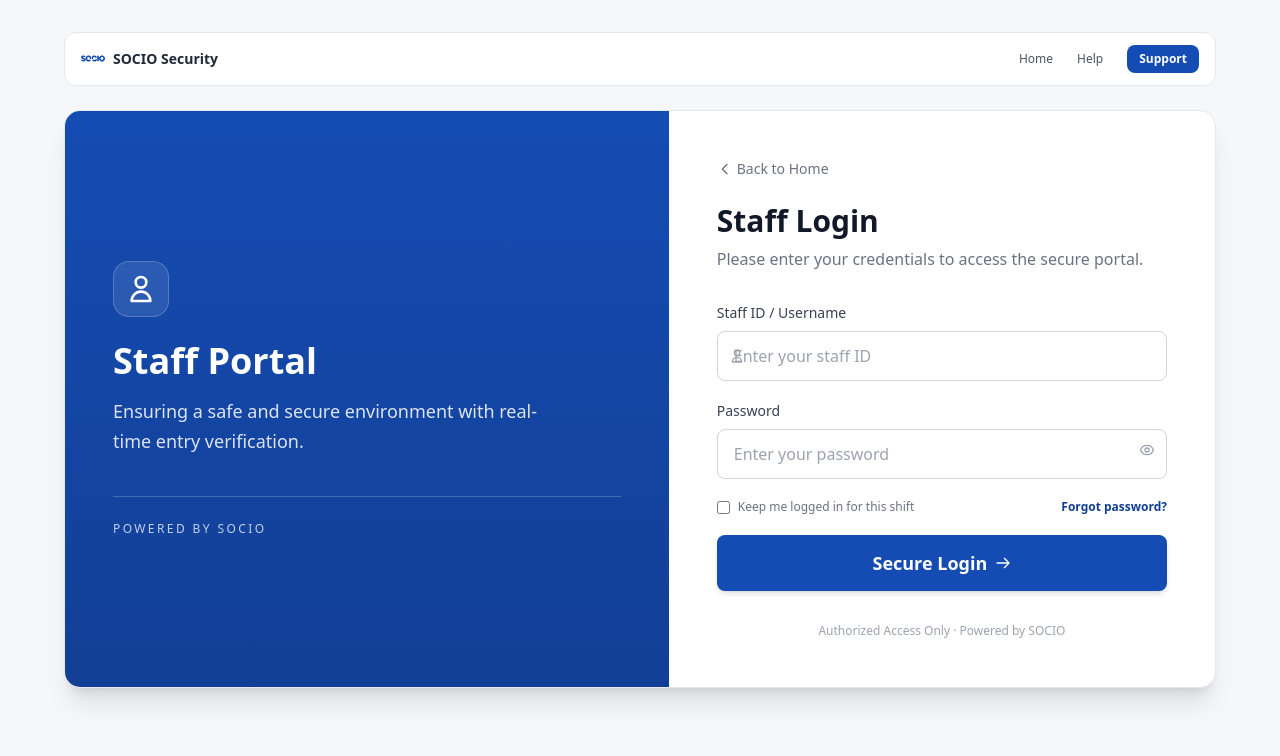
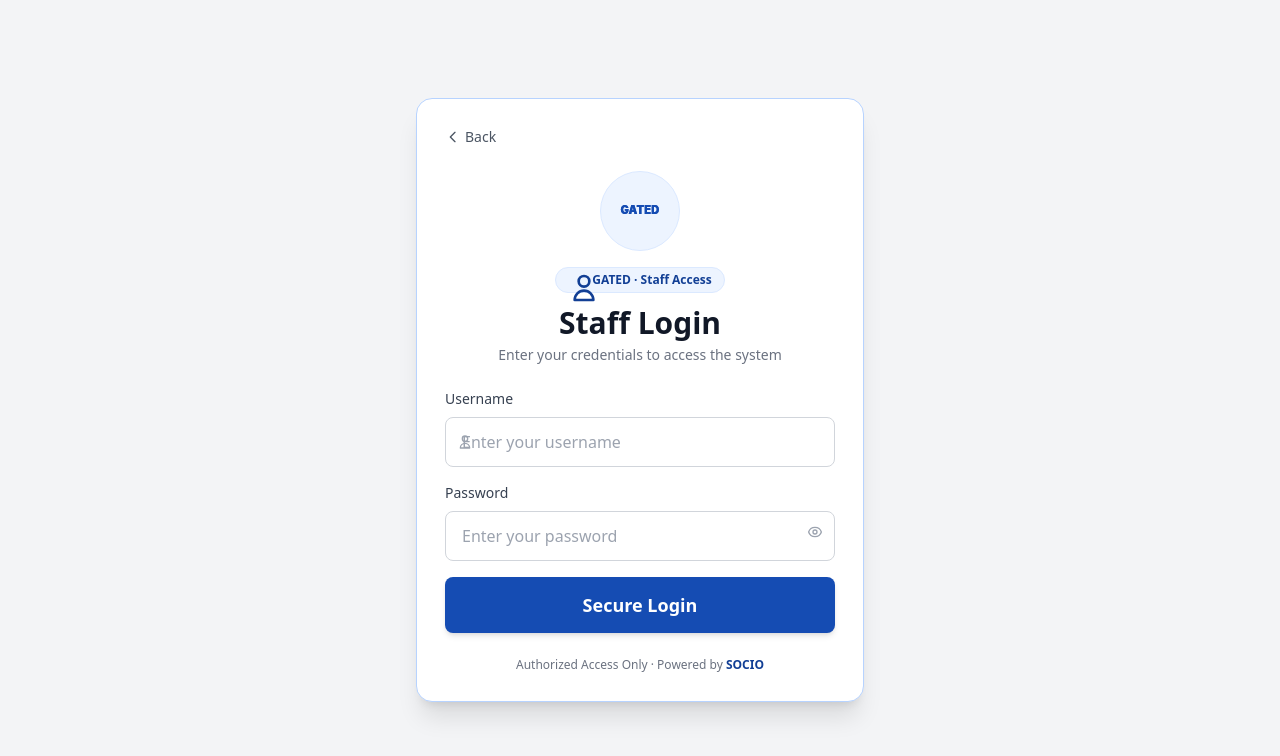
Before and after one commit to thesachinyyadav/universitygatedv2, a Next.js app: page /login in a window 1280 px wide. Shown: the top 756 px of the page. Built offline with nearby package versions, Linux system fonts and the light colour scheme.

Commit message:
Apply GATED branding updates and fix organiser JSX build error

```diff
--- a/components/FooterHolder.tsx
+++ b/components/FooterHolder.tsx
@@ -174,9 +174,9 @@
 
         <div className="hidden md:flex flex-col md:flex-row justify-between items-center gap-2 sm:gap-3">
           <div className="flex items-center gap-3">
-            <Image src="/socio.svg" alt="SOCIO" width={24} height={24} className="w-6 h-6 opacity-75" />
+            <Image src="/gated.svg" alt="GATED" width={24} height={24} className="w-6 h-6 opacity-75" />
             <span className="text-slate-500 text-xs sm:text-sm font-medium text-center md:text-left">
-              © 2026 SOCIO Gated Access. Powered by SOCIO.
+              © 2026 GATED Access. Powered by SOCIO.
             </span>
           </div>
 
--- a/components/LoadingScreen.tsx
+++ b/components/LoadingScreen.tsx
@@ -17,8 +17,8 @@
         >
           <div className="relative w-32 h-32 mx-auto">
             <Image
-              src="/socio.svg"
-              alt="SOCIO Logo"
+              src="/gated.svg"
+              alt="GATED Logo"
               width={128}
               height={128}
               className="object-contain"
--- a/components/Navbar.tsx
+++ b/components/Navbar.tsx
@@ -50,19 +50,19 @@
           <Link href="/" className="flex items-center space-x-2 sm:space-x-3 hover:opacity-90 transition">
             <div className="w-9 h-9 sm:w-10 sm:h-10 bg-primary-50 rounded-lg p-1.5 flex items-center justify-center border border-primary-100">
               <Image
-                src="/socio.svg"
-                alt="SOCIO"
+                src="/gated.svg"
+                alt="GATED"
                 width={48}
                 height={48}
                 className="w-full h-full object-contain"
               />
             </div>
             <div className="hidden sm:block">
-              <h1 className="text-base font-bold leading-tight text-slate-900">SOCIO Gated</h1>
+              <h1 className="text-base font-bold leading-tight text-slate-900">GATED</h1>
               <p className="text-[11px] text-slate-500">Powered by SOCIO</p>
             </div>
             <div className="sm:hidden">
-              <h1 className="text-base font-bold text-slate-900">SOCIO Gated</h1>
+              <h1 className="text-base font-bold text-slate-900">GATED</h1>
             </div>
           </Link>
 
--- a/components/PWAInstallPrompt.tsx
+++ b/components/PWAInstallPrompt.tsx
@@ -29,8 +29,8 @@
             <div className="flex items-center space-x-4">
               <div className="w-16 h-16 bg-white rounded-2xl p-2 flex items-center justify-center shadow-lg">
                 <Image
-                  src="/socio.svg"
-                  alt="SOCIO"
+                  src="/gated.svg"
+                  alt="GATED"
                   width={64}
                   height={64}
                   className="w-full h-full object-contain"
@@ -46,7 +46,7 @@
           {/* Content */}
           <div className="p-6">
             <h4 className="text-lg font-semibold text-gray-800 mb-3">
-              Install SOCIO Gated Access
+              Install GATED Access
             </h4>
             <p className="text-gray-600 mb-4 text-sm leading-relaxed">
               Add this app to your home screen for quick and easy access to campus entry management, powered by SOCIO.
--- a/pages/_document.tsx
+++ b/pages/_document.tsx
@@ -5,8 +5,8 @@
     <Html lang="en">
       <Head>
         {/* Favicon */}
-        <link rel="icon" href="/socio.svg" />
-        <link rel="apple-touch-icon" href="/socio.svg" />
+        <link rel="icon" href="/gated.svg" />
+        <link rel="apple-touch-icon" href="/gated.svg" />
 
         {/* PWA Manifest */}
         <link rel="manifest" href="/manifest.json" />
@@ -30,14 +30,14 @@
         <meta name="msapplication-tap-highlight" content="no" />
 
         {/* SEO */}
-        <meta name="description" content="Secure, efficient entry management for campus access and events. Powered by SOCIO." />
-        <meta name="keywords" content="SOCIO, Gated Access, QR Code, Campus Entry, Event Management, Security" />
+        <meta name="description" content="GATED provides secure, efficient entry management for campus access and events. Powered by SOCIO." />
+        <meta name="keywords" content="GATED, SOCIO, Gated Access, QR Code, Campus Entry, Event Management, Security" />
 
         {/* Open Graph / Social Media */}
         <meta property="og:type" content="website" />
-        <meta property="og:title" content="SOCIO Gated Access Management" />
-        <meta property="og:description" content="Secure, efficient entry management for campus events and access, powered by SOCIO." />
-        <meta property="og:image" content="/socio.svg" />
+        <meta property="og:title" content="GATED Access Management" />
+        <meta property="og:description" content="GATED secures campus events and access management, powered by SOCIO." />
+        <meta property="og:image" content="/gated.svg" />
 
         {/* iOS Splash Screens */}
         <link rel="apple-touch-startup-image" href="/icon-512x512.png" />
--- a/pages/index.tsx
+++ b/pages/index.tsx
@@ -52,7 +52,7 @@
 
             <motion.div initial={{ opacity: 0, y: 12 }} animate={{ opacity: 1, y: 0 }} className="relative z-10 max-w-2xl">
               <span className="inline-block px-3 py-1 rounded-full bg-tertiary-600 text-slate-900 text-[11px] font-bold uppercase tracking-wider mb-3">
-                Powered by SOCIO
+                GATED · Powered by SOCIO
               </span>
               <h1 className="text-white text-2xl sm:text-3xl md:text-5xl font-black tracking-tight mb-4">
                 Secure Campus Entry
--- a/pages/login.tsx
+++ b/pages/login.tsx
@@ -17,7 +17,6 @@
   const [errors, setErrors] = useState<Record<string, string>>({});
   const [isSubmitting, setIsSubmitting] = useState(false);
   const [showPassword, setShowPassword] = useState(false);
-  const [keepSignedIn, setKeepSignedIn] = useState(false);
 
   const getRoleTitle = () => {
     switch (role) {
@@ -149,34 +148,17 @@
   };
 
   return (
-    <div className="min-h-screen bg-[#f5f7fb] px-3 sm:px-4 py-4 sm:py-8">
-      <div className="mx-auto w-full max-w-6xl">
+    <div className="min-h-screen bg-gray-100 px-4 py-6 sm:py-10 flex items-center justify-center">
       <motion.div
-          initial={{ opacity: 0, y: -12 }}
+        initial={{ opacity: 0, y: 16 }}
         animate={{ opacity: 1, y: 0 }}
-          className="hidden md:flex items-center justify-between bg-white border border-gray-200 rounded-xl px-4 py-3 mb-6"
+        className="w-full max-w-md"
       >
-          <div className="flex items-center gap-2">
-            <Image src="/socio.svg" alt="SOCIO" width={24} height={24} className="w-6 h-6" />
-            <p className="text-sm font-semibold text-gray-800">SOCIO Security</p>
-          </div>
-          <div className="flex items-center gap-6 text-xs text-gray-600">
-            <button type="button" onClick={() => router.push('/')} className="hover:text-primary-700 transition-colors">Home</button>
-            <button type="button" onClick={() => router.push('/retrieve-qr')} className="hover:text-primary-700 transition-colors">Help</button>
-            <button type="button" onClick={() => router.push('/')} className="px-3 py-1.5 rounded-lg bg-primary-600 text-white font-semibold hover:bg-primary-700 transition-colors">Support</button>
-          </div>
-        </motion.div>
-
-        <motion.div
-          initial={{ opacity: 0, y: 20 }}
-          animate={{ opacity: 1, y: 0 }}
-          className="md:hidden w-full max-w-sm mx-auto"
-        >
-          <div className="bg-white rounded-2xl border border-primary-300 shadow-lg p-5">
+        <div className="bg-white rounded-2xl border border-primary-200 shadow-xl p-5 sm:p-7">
           <button
             type="button"
             onClick={() => router.push('/')}
-              className="flex items-center text-gray-600 hover:text-primary-700 text-sm mb-6"
+            className="inline-flex items-center text-sm text-gray-600 hover:text-primary-700 transition-colors mb-6"
           >
             <svg className="w-4 h-4 mr-1" fill="none" stroke="currentColor" viewBox="0 0 24 24">
               <path strokeLinecap="round" strokeLinejoin="round" strokeWidth={2} d="M15 19l-7-7 7-7" />
@@ -185,10 +167,14 @@
           </button>
 
           <div className="text-center mb-6">
-              <div className="w-20 h-20 mx-auto mb-4 rounded-full bg-primary-50 border border-primary-100 flex items-center justify-center shadow-sm">
-                <Image src="/socio.svg" alt="SOCIO" width={40} height={40} className="w-10 h-10 object-contain" priority />
+            <div className="w-20 h-20 mx-auto mb-4 rounded-full bg-primary-50 border border-primary-100 flex items-center justify-center">
+              <Image src="/gated.svg" alt="GATED logo" width={40} height={40} className="w-10 h-10 object-contain" priority />
             </div>
-              <h1 className="text-2xl font-bold text-gray-900 mb-1">{getRoleTitle()} Login</h1>
+            <div className="inline-flex items-center gap-2 px-3 py-1 rounded-full bg-primary-50 border border-primary-100 text-primary-700 text-xs font-semibold mb-3">
+              <span className="w-4 h-4">{getRoleIcon()}</span>
+              <span>GATED · {getRoleTitle()} Access</span>
+            </div>
+            <h1 className="text-2xl sm:text-3xl font-bold text-gray-900 mb-1">{getRoleTitle()} Login</h1>
             <p className="text-sm text-gray-500">Enter your credentials to access the system</p>
           </div>
 
@@ -213,7 +199,7 @@
               <Input
                 label="Password"
                 name="password"
-                  type={showPassword ? "text" : "password"}
+                type={showPassword ? 'text' : 'password'}
                 value={formData.password}
                 onChange={handleChange}
                 error={errors.password}
@@ -242,137 +228,19 @@
             <Button
               type="submit"
               variant="primary"
-                size="md"
-                fullWidth
-                isLoading={isSubmitting}
-              >
-                {isSubmitting ? 'Logging in...' : 'Login'}
-              </Button>
-            </form>
-
-            <div className="mt-6 text-center text-xs text-gray-500">
-              Powered by <span className="font-semibold text-primary-700">SOCIO</span>
-            </div>
-          </div>
-        </motion.div>
-
-        <motion.div
-          initial={{ opacity: 0, y: 20 }}
-          animate={{ opacity: 1, y: 0 }}
-          className="hidden md:grid md:grid-cols-[1.05fr_0.95fr] overflow-hidden rounded-2xl shadow-xl border border-gray-200 bg-white"
-        >
-          <div className="bg-gradient-to-b from-primary-600 to-primary-700 text-white px-12 py-14 flex flex-col justify-center">
-            <div className="w-14 h-14 rounded-2xl bg-white/10 border border-white/20 flex items-center justify-center mb-6">
-              {getRoleIcon()}
-            </div>
-            <h2 className="text-4xl font-bold mb-4">{getRoleTitle()} Portal</h2>
-            <p className="text-white/85 text-lg leading-relaxed max-w-md mb-10">
-              Ensuring a safe and secure environment with real-time entry verification.
-            </p>
-            <div className="h-px bg-white/20 mb-6" />
-            <p className="text-xs tracking-[0.2em] uppercase text-white/75">Powered by SOCIO</p>
-          </div>
-
-          <div className="px-10 py-10 lg:px-12 lg:py-12">
-            <button
-              type="button"
-              onClick={() => router.push('/')}
-              className="inline-flex items-center text-sm text-gray-500 hover:text-primary-700 mb-6 transition-colors"
-            >
-              <svg className="w-4 h-4 mr-1" fill="none" stroke="currentColor" viewBox="0 0 24 24">
-                <path strokeLinecap="round" strokeLinejoin="round" strokeWidth={2} d="M15 19l-7-7 7-7" />
-              </svg>
-              Back to Home
-            </button>
-
-            <h1 className="text-3xl font-bold text-gray-900 mb-2">Staff Login</h1>
-            <p className="text-gray-500 mb-8">Please enter your credentials to access the secure portal.</p>
-
-            <form onSubmit={handleSubmit} className="space-y-5">
-              <Input
-                label="Staff ID / Username"
-                name="username"
-                type="text"
-                value={formData.username}
-                onChange={handleChange}
-                error={errors.username}
-                placeholder="Enter your staff ID"
-                leftIcon={
-                  <svg className="w-4 h-4" fill="none" stroke="currentColor" viewBox="0 0 24 24">
-                    <path strokeLinecap="round" strokeLinejoin="round" strokeWidth={2} d="M16 7a4 4 0 11-8 0 4 4 0 018 0zM12 14a7 7 0 00-7 7h14a7 7 0 00-7-7z" />
-                  </svg>
-                }
-                required
-              />
-
-              <div className="relative">
-                <Input
-                  label="Password"
-                  name="password"
-                  type={showPassword ? "text" : "password"}
-                  value={formData.password}
-                  onChange={handleChange}
-                  error={errors.password}
-                  placeholder="Enter your password"
-                  required
-                />
-                <button
-                  type="button"
-                  onClick={() => setShowPassword(!showPassword)}
-                  className="absolute right-3 top-[41px] text-gray-400 hover:text-gray-600"
-                  aria-label={showPassword ? 'Hide password' : 'Show password'}
-                >
-                  {showPassword ? (
-                    <svg className="w-4 h-4" fill="none" stroke="currentColor" viewBox="0 0 24 24">
-                      <path strokeLinecap="round" strokeLinejoin="round" strokeWidth={2} d="M13.875 18.825A10.05 10.05 0 0112 19c-4.478 0-8.268-2.943-9.543-7a9.97 9.97 0 011.563-3.029m5.858.908a3 3 0 114.243 4.243M9.878 9.878l4.242 4.242M3 3l18 18" />
-                    </svg>
-                  ) : (
-                    <svg className="w-4 h-4" fill="none" stroke="currentColor" viewBox="0 0 24 24">
-                      <path strokeLinecap="round" strokeLinejoin="round" strokeWidth={2} d="M15 12a3 3 0 11-6 0 3 3 0 016 0z" />
-                      <path strokeLinecap="round" strokeLinejoin="round" strokeWidth={2} d="M2.458 12C3.732 7.943 7.523 5 12 5c4.478 0 8.268 2.943 9.542 7-1.274 4.057-5.064 7-9.542 7-4.477 0-8.268-2.943-9.542-7z" />
-                    </svg>
-                  )}
-                </button>
-              </div>
-
-              <div className="flex items-center justify-between text-xs">
-                <label className="inline-flex items-center gap-2 text-gray-500 cursor-pointer">
-                  <input
-                    type="checkbox"
-                    checked={keepSignedIn}
-                    onChange={(e) => setKeepSignedIn(e.target.checked)}
-                    className="rounded border-gray-300 text-primary-600 focus:ring-primary-500"
-                  />
-                  Keep me logged in for this shift
-                </label>
-                <button type="button" className="text-primary-700 font-semibold hover:underline">
-                  Forgot password?
-                </button>
-              </div>
-
-              <Button
-                type="submit"
-                variant="primary"
               size="lg"
               fullWidth
               isLoading={isSubmitting}
-                rightIcon={
-                  !isSubmitting ? (
-                    <svg className="w-4 h-4" fill="none" stroke="currentColor" viewBox="0 0 24 24">
-                      <path strokeLinecap="round" strokeLinejoin="round" strokeWidth={2} d="M14 5l7 7m0 0l-7 7m7-7H3" />
-                    </svg>
-                  ) : undefined
-                }
             >
               {isSubmitting ? 'Logging in...' : 'Secure Login'}
             </Button>
           </form>
 
-            <p className="text-xs text-gray-400 mt-8 text-center">Authorized Access Only · Powered by SOCIO</p>
+          <p className="mt-6 text-center text-xs text-gray-500">
+            Authorized Access Only · Powered by <span className="font-semibold text-primary-700">SOCIO</span>
+          </p>
         </div>
       </motion.div>
     </div>
-
-    </div>
   );
 }
--- a/pages/organiser.tsx
+++ b/pages/organiser.tsx
@@ -313,7 +313,6 @@
               >
                 Logout
               </button>
-            </div>
             </div>
           </div>
 
--- /dev/null
+++ b/public/logo-demo.html
@@ -0,0 +1,109 @@
+<!doctype html>
+<html lang="en">
+  <head>
+    <meta charset="UTF-8" />
+    <meta name="viewport" content="width=device-width, initial-scale=1.0" />
+    <title>GATED Logo Demo</title>
+    <style>
+      :root {
+        --bg: #f1f5f9;
+        --card: #ffffff;
+        --text: #0f172a;
+        --muted: #64748b;
+        --border: #e2e8f0;
+        --brand: #154cb3;
+      }
+      * { box-sizing: border-box; }
+      body {
+        margin: 0;
+        font-family: Inter, Arial, sans-serif;
+        background: var(--bg);
+        color: var(--text);
+      }
+      .wrap {
+        max-width: 980px;
+        margin: 0 auto;
+        padding: 28px 16px 40px;
+      }
+      h1 { margin: 0 0 8px; font-size: 28px; }
+      .sub { margin: 0 0 20px; color: var(--muted); }
+      .grid {
+        display: grid;
+        grid-template-columns: repeat(auto-fit, minmax(300px, 1fr));
+        gap: 16px;
+      }
+      .card {
+        background: var(--card);
+        border: 1px solid var(--border);
+        border-radius: 16px;
+        padding: 16px;
+      }
+      .label {
+        font-size: 12px;
+        color: var(--muted);
+        text-transform: uppercase;
+        letter-spacing: 0.08em;
+        margin-bottom: 10px;
+      }
+      .preview {
+        height: 120px;
+        border: 1px solid var(--border);
+        border-radius: 12px;
+        background: #f8fafc;
+        display: flex;
+        align-items: center;
+        justify-content: center;
+      }
+      .preview img {
+        max-height: 64px;
+        width: auto;
+      }
+      .bar {
+        margin-top: 16px;
+        background: white;
+        border: 1px solid var(--border);
+        border-radius: 12px;
+        padding: 10px 14px;
+        display: flex;
+        align-items: center;
+        gap: 12px;
+      }
+      .bar img { height: 32px; width: auto; }
+      .powered { color: var(--muted); font-size: 14px; }
+      .hint { margin-top: 16px; color: var(--muted); font-size: 14px; }
+      a { color: var(--brand); text-decoration: none; }
+    </style>
+  </head>
+  <body>
+    <div class="wrap">
+      <h1>GATED Logo Demo</h1>
+      <p class="sub">Primary brand: <strong>GATED</strong> · Secondary: <strong>Powered by SOCIO</strong></p>
+
+      <div class="grid">
+        <section class="card">
+          <div class="label">Active app logo</div>
+          <div class="preview">
+            <img src="/gated.svg" alt="GATED logo" />
+          </div>
+        </section>
+
+        <section class="card">
+          <div class="label">Proposed GATED logo</div>
+          <div class="preview">
+            <img src="/gated.svg" alt="GATED logo" />
+          </div>
+        </section>
+      </div>
+
+      <section class="card" style="margin-top:16px;">
+        <div class="label">Navbar-style preview</div>
+        <div class="bar">
+          <img src="/gated.svg" alt="GATED wordmark" />
+          <span class="powered">Powered by SOCIO</span>
+        </div>
+      </section>
+
+      <p class="hint">Open this demo at <a href="/logo-demo.html">/logo-demo.html</a>. The product now uses <code>/gated.svg</code> across key surfaces.</p>
+    </div>
+  </body>
+</html>
```
Also changed, not shown: components/QRGenerator.tsx (+25 -25 lines), public/gated.svg (added). Lines whose indentation alone changed are shown as unchanged.
